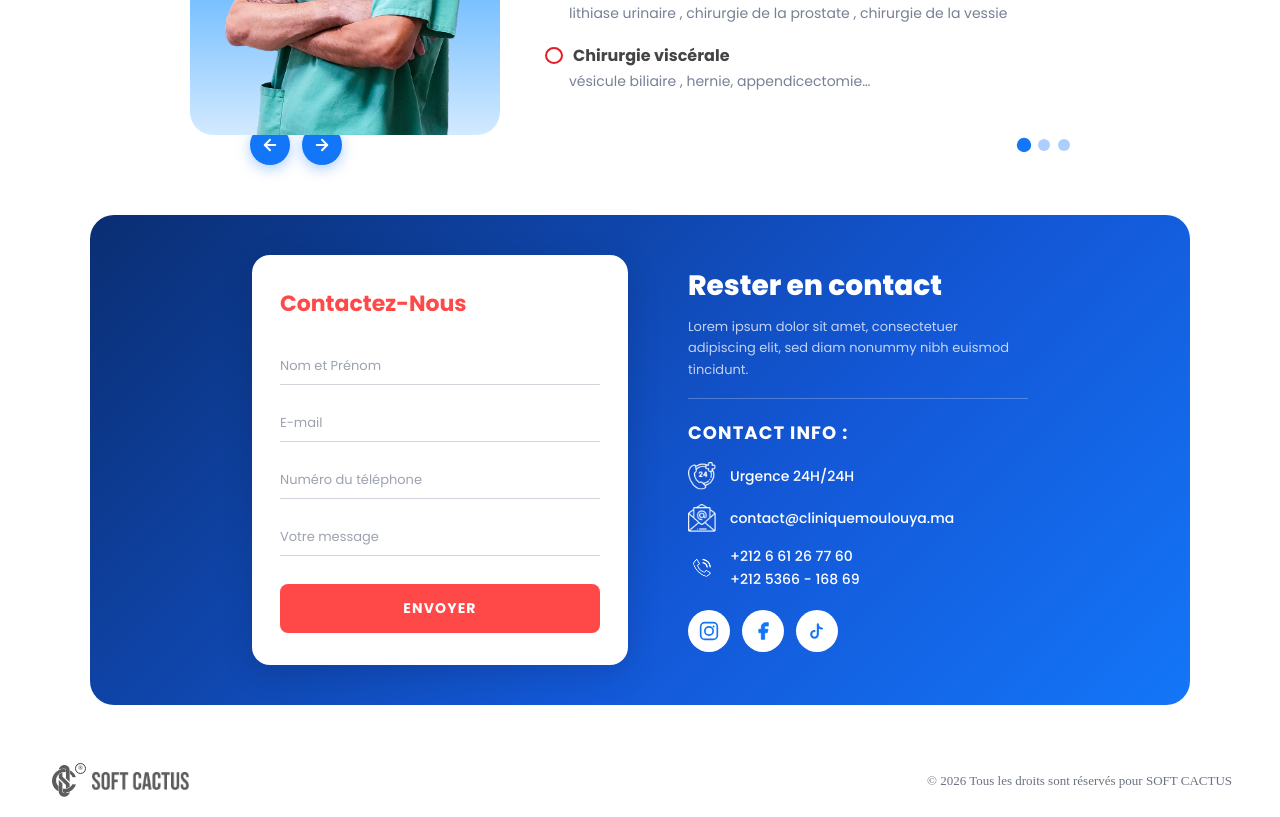
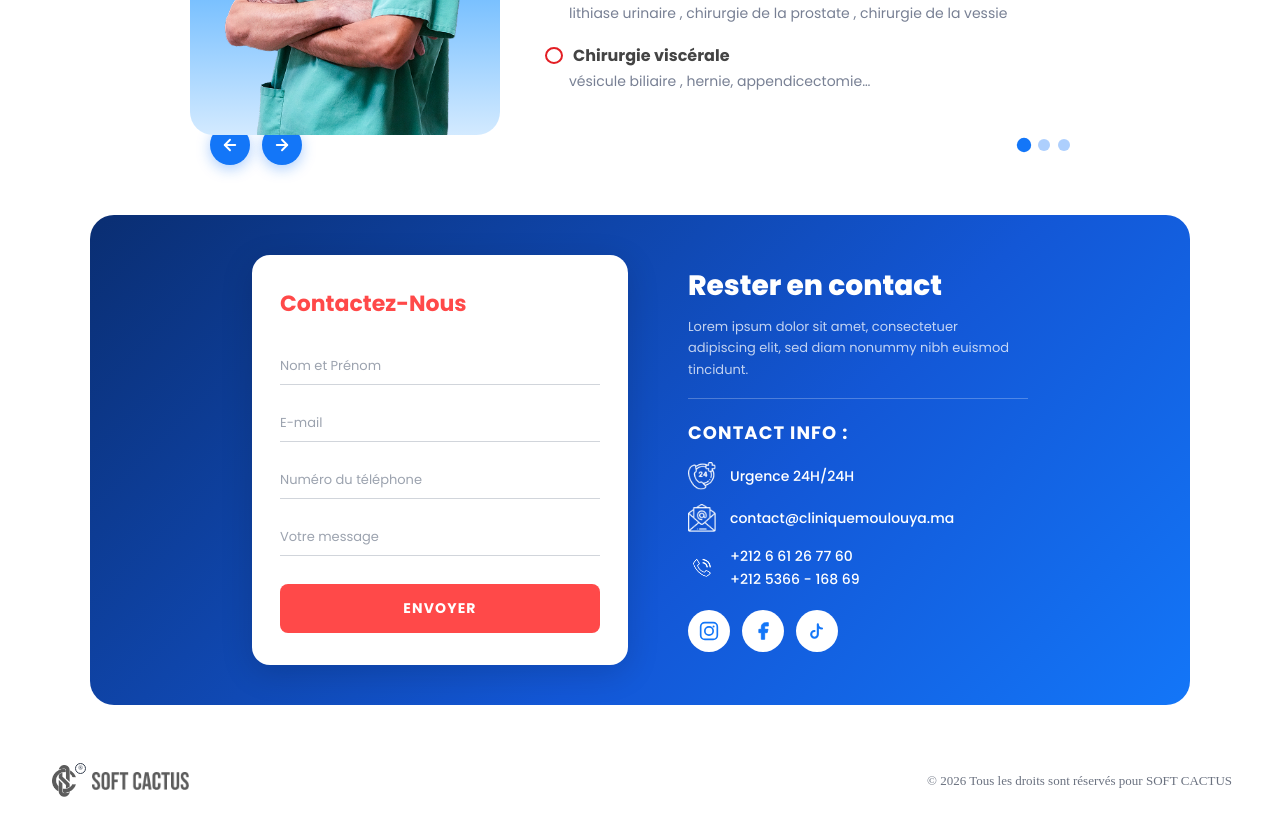
Before and after one commit to ouahid155-mohamed/C.MOULOUYA, a React (Vite) app in the folder c.moulouya/: page /apropos in a window 1280 px wide. Shown: the part 1740-2557 px from the top of the page. Built offline with nearby package versions, Linux system fonts and the light colour scheme.

Commit message:
modification DoctorSlider

```diff
--- a/c.moulouya/src/components/DoctorSliderComp/DoctorSliderComp.css
+++ b/c.moulouya/src/components/DoctorSliderComp/DoctorSliderComp.css
@@ -217,7 +217,7 @@
     align-items: center;
     margin: -15px auto 0;
     max-width: 1100px;
-    padding: 0 150px 0 120px;
+    padding: 0 150px 0 80px;
 }
 
 .dsl-dots-nav {
```
